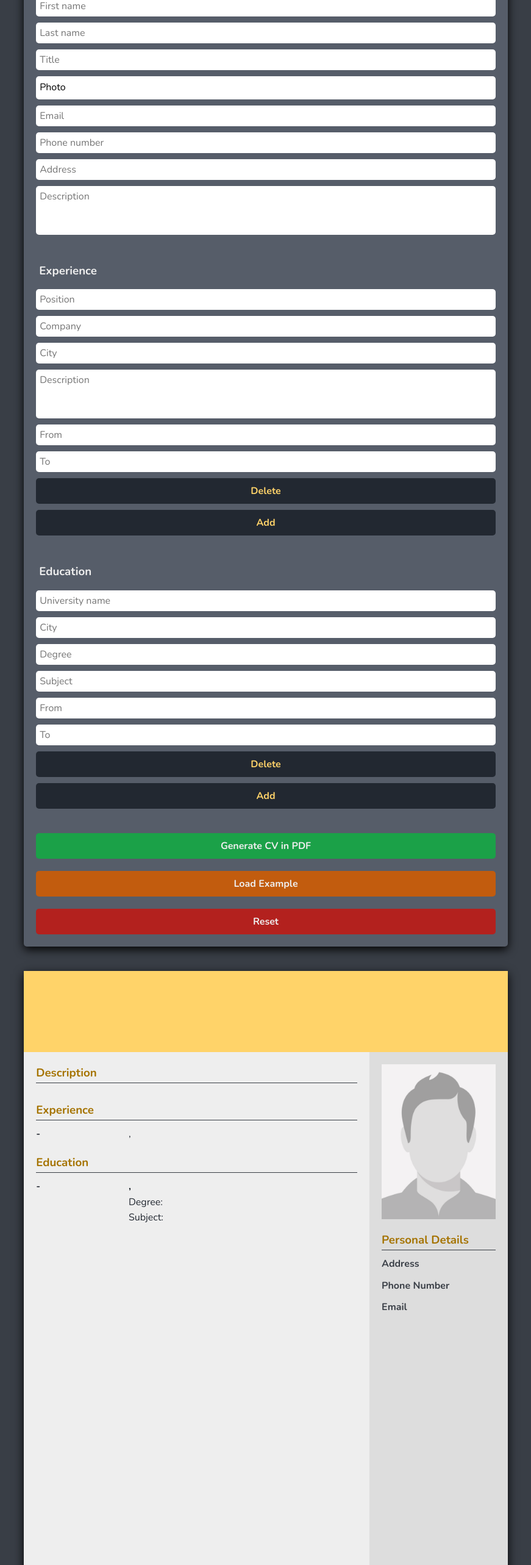
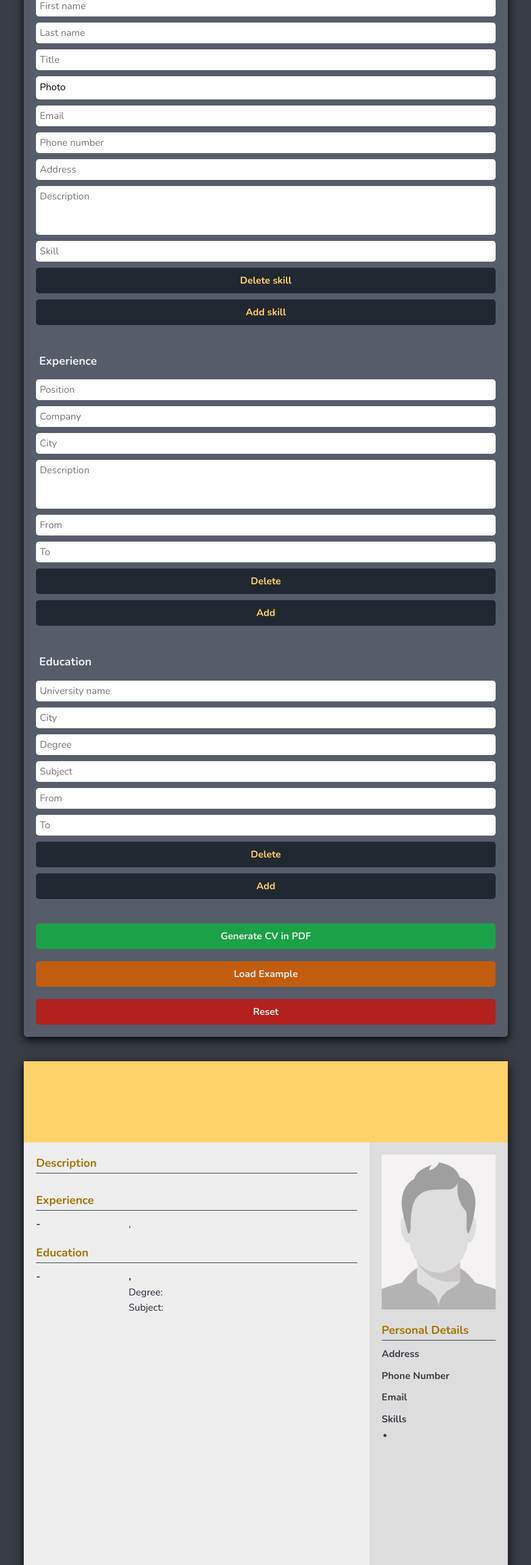
Before and after one commit to GBN6/CV-Application, a React (Create React App) app: page / in a window 1280 px wide. Shown: the part 225-2791 px from the top of the page at 61% size, without its empty margins (204-1075 px from the left). Built offline with nearby package versions, Linux system fonts and the light colour scheme.

Commit message:
Add "skills" input and display

```diff
--- a/src/components/CvForm/CvForm.js
+++ b/src/components/CvForm/CvForm.js
@@ -14,13 +14,21 @@ const CvForm = ({
   onChangeEducation,
   onAddEducation,
   onDeleteEducation,
+  onAddSkills,
+  onDeleteSkills,
   onPrint,
   onLoadExample,
   onReset,
 }) => {
   return (
     <CvWrapper>
-      <Personal personalInfo={cv.personalInfo} onChange={onChangePersonal} />
+      <Personal
+        personalInfo={cv.personalInfo}
+        skills={cv.skills}
+        onChange={onChangePersonal}
+        onAdd={onAddSkills}
+        onDelete={onDeleteSkills}
+      />
       <Experience
         experience={cv.experience}
         onChange={onChangeExperience}
@@ -34,8 +42,8 @@ const CvForm = ({
         onDelete={onDeleteEducation}
       />
       <Button text='Generate CV in PDF' onClick={onPrint} primary></Button>
-      <Button text="Load Example" onClick={onLoadExample} secondary></Button>
-      <Button text="Reset" onClick={onReset} red></Button>
+      <Button text='Load Example' onClick={onLoadExample} secondary></Button>
+      <Button text='Reset' onClick={onReset} red></Button>
     </CvWrapper>
   );
 };
--- a/src/components/CvForm/Education.js
+++ b/src/components/CvForm/Education.js
@@ -1,6 +1,5 @@
 import React from 'react';
 import Section from '../Utility/Section';
-import Input from '../Utility/Input';
 import Button from '../Utility/Button';
 import EducationItem from './EducationItem';
 
--- a/src/components/CvForm/Experience.js
+++ b/src/components/CvForm/Experience.js
@@ -1,7 +1,5 @@
 import React from 'react';
 import Section from '../Utility/Section';
-import Input from '../Utility/Input';
-import TextArea from '../Utility/TextArea';
 import Button from '../Utility/Button';
 import ExperienceItem from './ExperienceItem';
 
--- a/src/components/CvForm/Personal.js
+++ b/src/components/CvForm/Personal.js
@@ -3,8 +3,20 @@ import Section from '../Utility/Section';
 import Input from '../Utility/Input';
 import TextArea from '../Utility/TextArea';
 import FileInput from '../Utility/FileInput';
+import SkillsItem from './SkillsItem';
+import Button from '../Utility/Button';
 
-const Personal = ({ personalInfo, onChange }) => {
+const Personal = ({ personalInfo, skills, onChange, onAdd, onDelete }) => {
+  const skillItem = skills.map((skillItem) => (
+    <SkillsItem
+      key={skillItem.id}
+      id={skillItem.id}
+      skillsItem={skillItem}
+      onChange={onChange}
+      onDelete={onDelete}
+    />
+  ));
+
   return (
     <Section
       title='Personal Information'
@@ -59,19 +71,14 @@ const Personal = ({ personalInfo, onChange }) => {
         placeholder='Address'
         value={personalInfo.address}
       />
-      {/* <Input
-        onChange={(e) => onChange(e)}
-        type='text'
-        name='skill'
-        placeholder='Skills'
-        value={personalInfo.skills}
-      /> */}
       <TextArea
         onChange={(e) => onChange(e)}
         name='description'
         placeholder='Description'
         value={personalInfo.description}
       />
+      {skillItem}
+      <Button text="Add skill" onClick={onAdd}></Button>
     </Section>
   );
 };
--- /dev/null
+++ b/src/components/CvForm/SkillsItem.js
@@ -0,0 +1,20 @@
+import React from 'react';
+import Input from '../Utility/Input';
+import Button from '../Utility/Button';
+
+const SkillsItem = ({ id, skillsItem, onChange, onDelete }) => {
+  return (
+    <>
+      <Input
+        onChange={(e) => onChange(e, id)}
+        type='text'
+        name='skill'
+        placeholder='Skill'
+        value={skillsItem.skill}
+      />
+      <Button text="Delete skill" onClick={() => onDelete(id)}></Button>
+    </>
+  );
+};
+
+export default SkillsItem
--- a/src/components/CvPreview/CvPreview.js
+++ b/src/components/CvPreview/CvPreview.js
@@ -18,7 +18,7 @@ class CvPreview extends Component {
           experience={cv.experience}
           education={cv.education}
         />
-        <ResultSidebar personalInfo={cv.personalInfo} />
+        <ResultSidebar skills={cv.skills} personalInfo={cv.personalInfo} />
       </CvPreViewWrap>
     );
   }
--- a/src/components/CvPreview/ResultSidebar.js
+++ b/src/components/CvPreview/ResultSidebar.js
@@ -2,15 +2,23 @@ import React from 'react';
 import styled from 'styled-components';
 import Section from '../Utility/Section';
 import Subsection from '../Utility/Subsection';
+import SkillsItem from './SkillsItem';
 
-const ResultSidebar = ({ personalInfo }) => {
+const ResultSidebar = ({ personalInfo, skills }) => {
+  const skillItem = skills.map((skillItem) => (
+    <SkillsItem key={skillItem.id} skillItem={skillItem} />
+  ));
+
   return (
     <SidebarWrap>
       <Photo src={personalInfo.photo} />
-      <Section title='Personal Details' contrastTitle direction="column">
+      <Section title='Personal Details' contrastTitle direction='column'>
         <Subsection title='Address'>{personalInfo.address}</Subsection>
         <Subsection title='Phone Number'>{personalInfo.phoneNumber}</Subsection>
         <Subsection title='Email'>{personalInfo.email} </Subsection>
+        <Subsection title='Skills'>
+          <List>{skillItem}</List>
+        </Subsection>
       </Section>
     </SidebarWrap>
   );
@@ -25,5 +33,7 @@ const SidebarWrap = styled.div`
 const Photo = styled.img`
   margin-bottom: 2rem;
 `;
-
+const List = styled.ul`
+  padding-left: 2rem;
+`;
 export default ResultSidebar;
--- /dev/null
+++ b/src/components/CvPreview/SkillsItem.js
@@ -0,0 +1,21 @@
+import React from 'react';
+import styled from 'styled-components';
+
+
+const SkillsItem = ({ skillItem }) => {
+  return (
+    <SkillItemWrap>
+        <Info>{skillItem.skill}</Info>
+    </SkillItemWrap>
+  );
+};
+
+const SkillItemWrap = styled.div`
+
+`;
+
+const Info = styled.li`
+
+`;
+
+export default SkillsItem;
--- a/src/components/Utility/emptyCv.js
+++ b/src/components/Utility/emptyCv.js
@@ -12,6 +12,12 @@ const emptyCv = {
     email: "",
     description: "",
   },
+  skills: [
+    {
+      id: uuidv4(),
+      skill: '',
+    },
+  ],
   experience: [
     {
       id: uuidv4(),
--- a/src/index.css
+++ b/src/index.css
@@ -3,6 +3,7 @@
     --color-dark-lighter: #393E46;
     --color-lighter: #565d69;
     --color-yellow: #FFD369;
+    --color-dark-yellow: #a57300;
     --color-white: #EEEEEE;
 }
 
```
